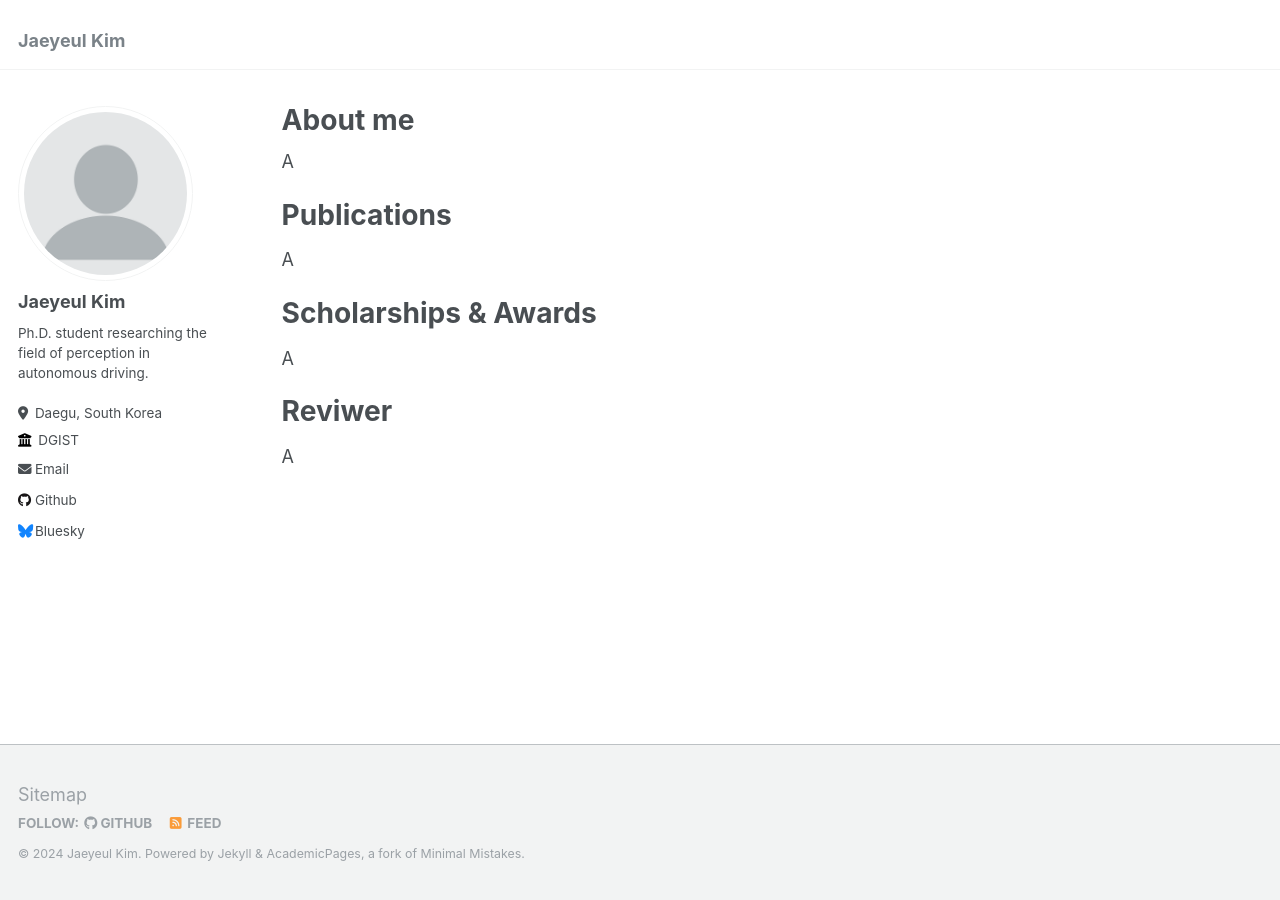
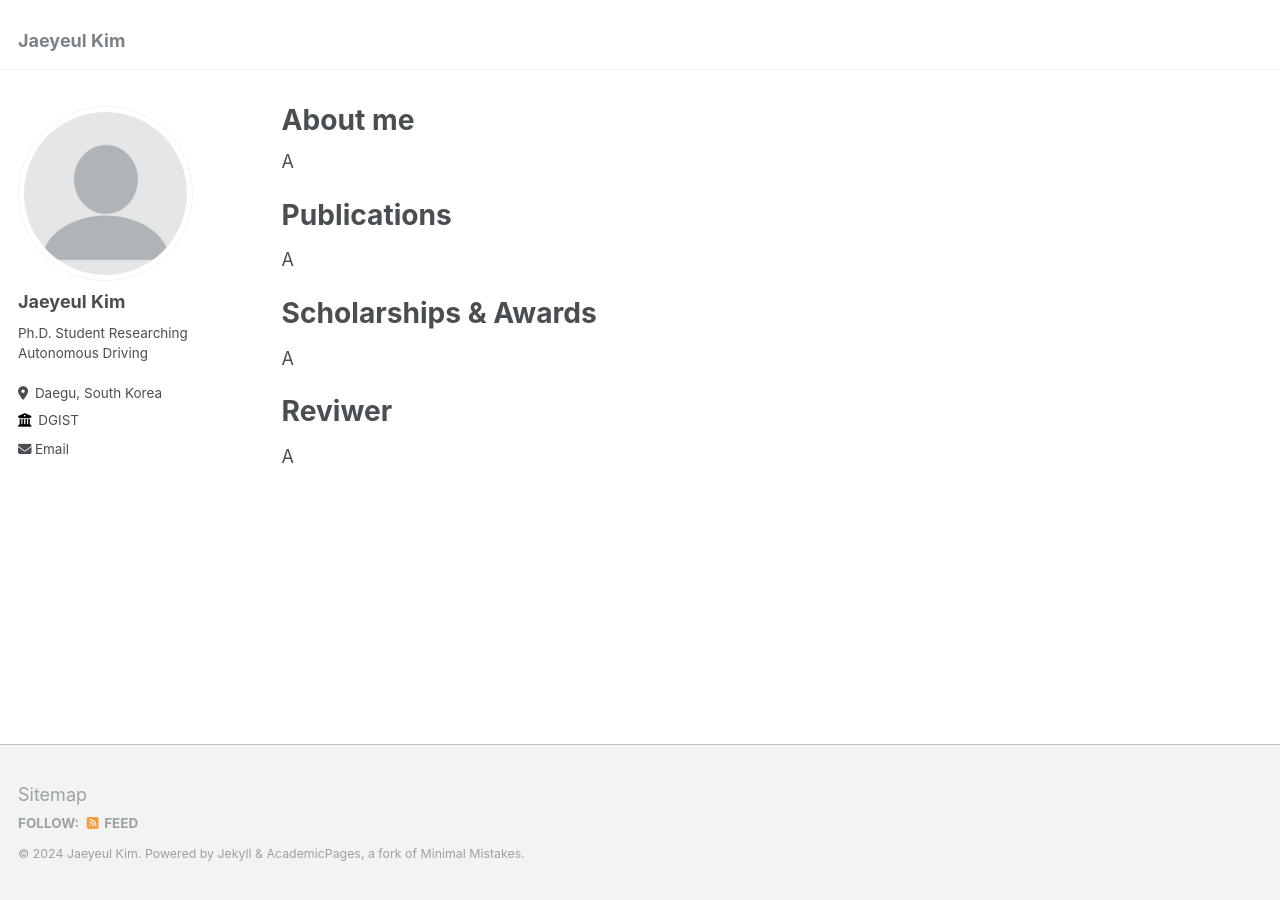
Before and after one commit to jykim94/jykim94.github.io, a Jekyll site: the page built from _pages/about.md, in a window 1280 px wide. Built offline with Jekyll 4.4.1, drawn with Linux system fonts in a browser that asks for light colours.

Commit message:
Updated specific content

```diff
--- a/_config.yml
+++ b/_config.yml
@@ -24,7 +24,7 @@ author:
   avatar           : "profile.png"
   name             : "Jaeyeul Kim"
   pronouns         : # example: "she/her"
-  bio              : "Ph.D. student researching the field of perception in autonomous driving."
+  bio              : "Ph.D. Student Researching Autonomous Driving"
   location         : "Daegu, South Korea"
   employer         : "DGIST"
   uri              : # URL
@@ -43,12 +43,12 @@ author:
   bitbucket        : # Username - Update with your username on the site
   codepen          : # Username
   dribbble         : # Username
-  github           : "academicpages"
+  #github           : "academicpages"
   kaggle           : # Username
   stackoverflow    : # User number or user number and name (i.e., use "1" or "1/jeff-atwood")
 
   # Social media
-  bluesky          : "bsky.app" # Replace this with you Bluesky username
+  #bluesky          : "bsky.app" # Replace this with you Bluesky username
   facebook         : # Username
   flickr           : # Username
   foursquare       : # Username
```
